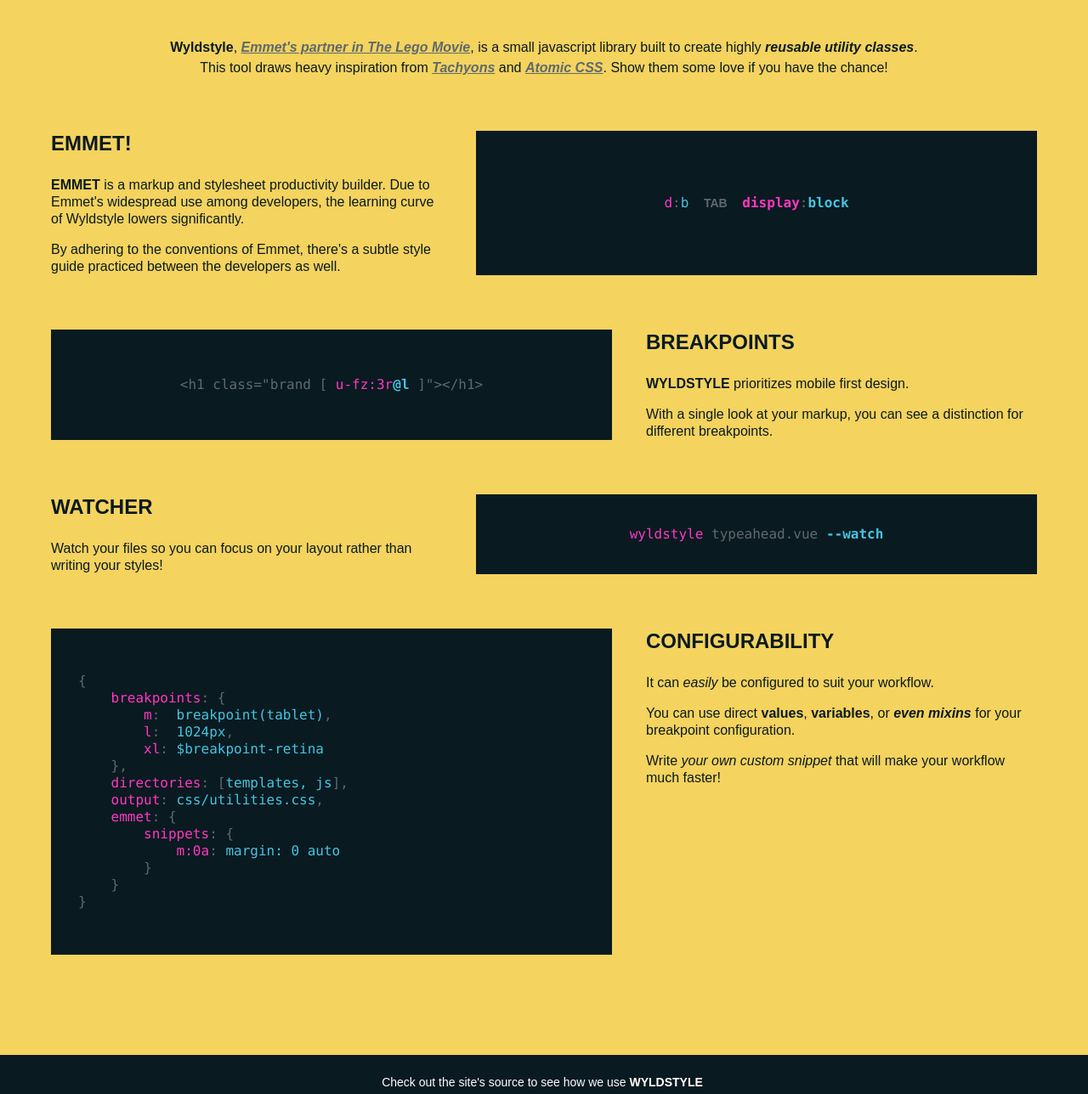
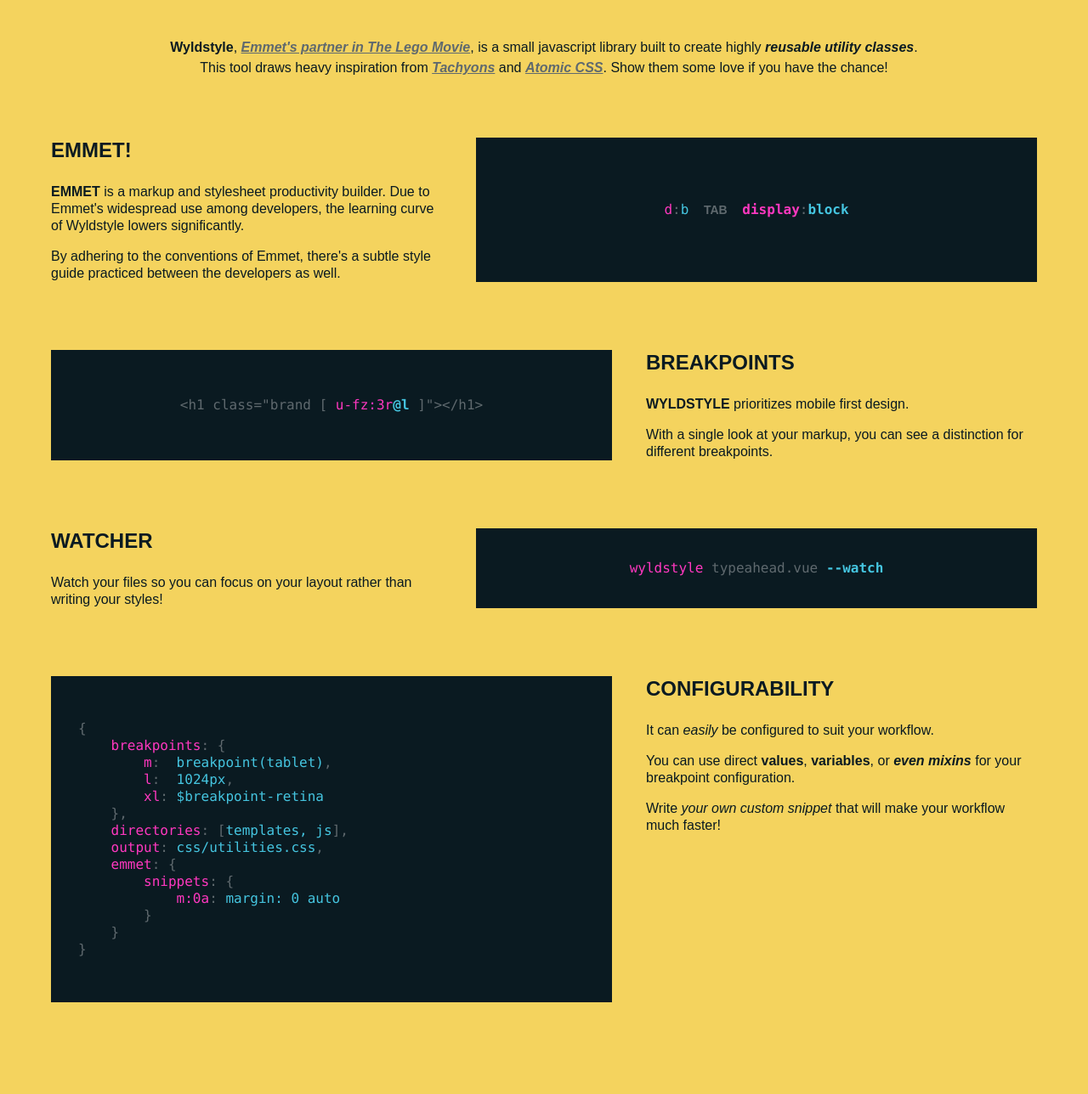
Before and after one commit to humans/wyldstyle.github.io, a website: page index.html in a window 1280 px wide. Shown: the part 1006-2294 px from the top of the page at 85% size. Drawn offline with Linux system fonts and the light colour scheme.

Commit message:
A bit bigger spacing between the features.

```diff
--- a/css/utilities.css
+++ b/css/utilities.css
@@ -65,8 +65,8 @@
 .u-ml\:2\.5r\@m { margin-left: 2.5rem; }
 .u-ml\:a\@m { margin-left: auto; }
 .u-mt\:0\@m { margin-top: 0; }
-.u-pb\:2r\@m { padding-bottom: 2rem; }
-.u-pt\:2r\@m { padding-top: 2rem; }
+.u-pb\:2\.5r\@m { padding-bottom: 2.5rem; }
+.u-pt\:2\.5r\@m { padding-top: 2.5rem; }
 .u-pt\:7\.25\@m { padding-top: 7.25em; }
 .u-pt\:7\.25r\@m { padding-top: 7.25rem; }
 }
--- a/index.html
+++ b/index.html
@@ -146,7 +146,7 @@
 
             <section class="feature [
                     u-d:fx u-fxd:c u-mb:3r
-                    u-pt:2r@m u-pb:2r@m u-mb:0@m
+                    u-pt:2.5r@m u-pb:2.5r@m u-mb:0@m
                     u-fxd:r@l u-jc:sb@l
                 ]">
 
@@ -172,7 +172,7 @@
 
             <section class="feature [
                     u-d:fx u-fxd:c u-mb:3r
-                    u-pt:2r@m u-pb:2r@m u-mb:0@m
+                    u-pt:2.5r@m u-pb:2.5r@m u-mb:0@m
                     u-fxd:rr@l u-jc:sb@l u-fx:r
                 ]">
 
@@ -198,7 +198,7 @@
 
             <section class="feature [
                     u-d:fx u-fxd:c u-mb:3r
-                    u-pt:2r@m u-pb:2r@m u-mb:0@m
+                    u-pt:2.5r@m u-pb:2.5r@m u-mb:0@m
                     u-fxd:r@l u-jc:sb@l
                 ]">
 
@@ -223,7 +223,7 @@
 
             <section class="feature [
                     u-d:fx u-fxd:c u-mb:3r
-                    u-pt:2r@m u-pb:2r@m u-mb:0@m
+                    u-pt:2.5r@m u-pb:2.5r@m u-mb:0@m
                     u-fxd:rr@l u-jc:sb@l u-fx:r
                 ]">
 
```
